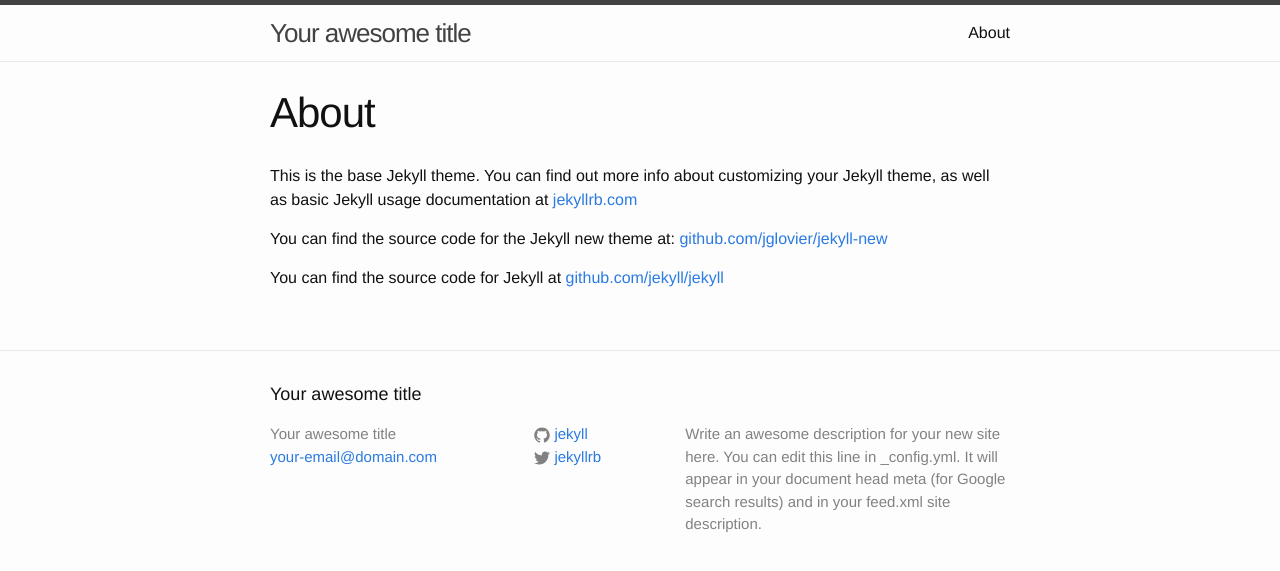
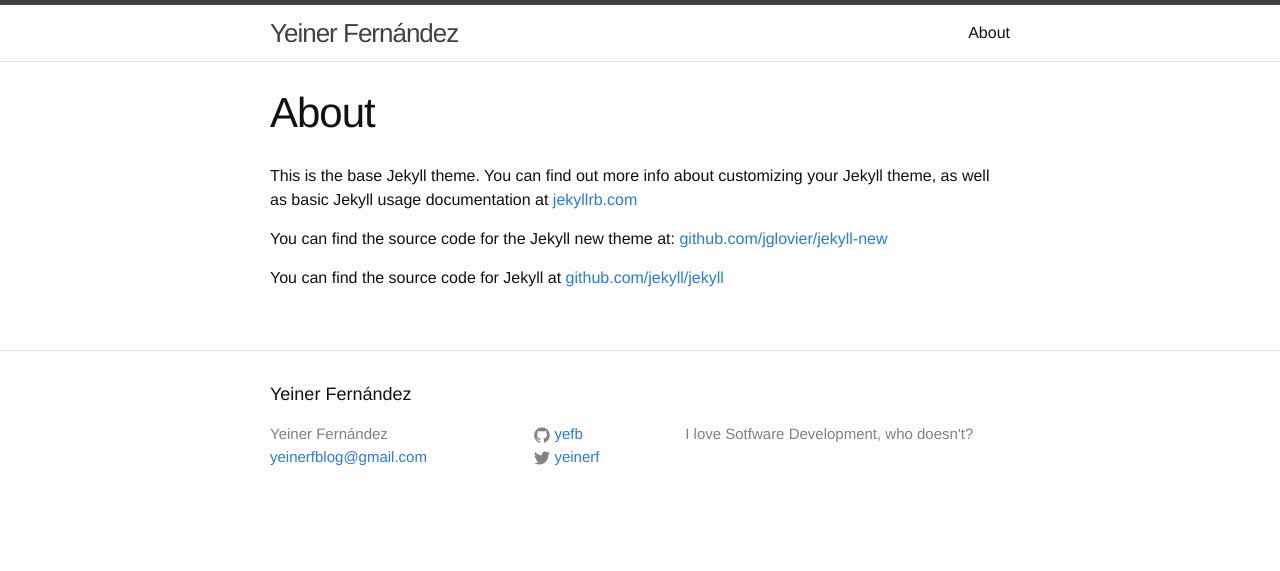
Before and after one commit to yefb/yefb.github.io, a Jekyll site: the page built from about.md, in a window 1280 px wide. Shown: the top 571 px of the page. Built offline with Jekyll 4.4.1, drawn with Linux system fonts in a browser that asks for light colours.

```diff
--- a/_config.yml
+++ b/_config.yml
@@ -1,14 +1,12 @@
 # Site settings
-title: Your awesome title
-email: your-email@domain.com
+title: Yeiner Fernández
+email: yeinerfblog@gmail.com
 description: > # this means to ignore newlines until "baseurl:"
-  Write an awesome description for your new site here. You can edit this
-  line in _config.yml. It will appear in your document head meta (for
-  Google search results) and in your feed.xml site description.
+  I love Sotfware Development, who doesn't?
 baseurl: "" # the subpath of your site, e.g. /blog/
-url: "http://yourdomain.com" # the base hostname & protocol for your site
-twitter_username: jekyllrb
-github_username:  jekyll
+url: "http://yeinerf.com" # the base hostname & protocol for your site
+twitter_username: yeinerf
+github_username:  yefb
 
 # Build settings
 markdown: kramdown
--- a/_posts/2015-06-07-welcome-to-jekyll.markdown
+++ b/_drafts/welcome-to-jekyll.markdown
@@ -1,7 +1,7 @@
 ---
 layout: post
 title:  "Welcome to Jekyll!"
-date:   2015-06-07 20:14:16
+date: 2015-06-07 20:14:16
 categories: jekyll update
 ---
 You’ll find this post in your `_posts` directory. Go ahead and edit it and re-build the site to see your changes. You can rebuild the site in many different ways, but the most common way is to run `jekyll serve`, which launches a web server and auto-regenerates your site when a file is updated.
```
Also changed, not shown: _deploy.yml (added, +13 -0 lines), _posts/2013-10-09-un-nuevo-blog.markdown (added, +21 -0 lines), _posts/2013-10-16-migrando-a-vim-de-manera-definitiva.markdown (added, +29 -0 lines), _posts/2013-11-21-migrando-a-vim-de-manera-definitiva-un-mes-despues.markdown (added, +35 -0 lines), 3 other files.
